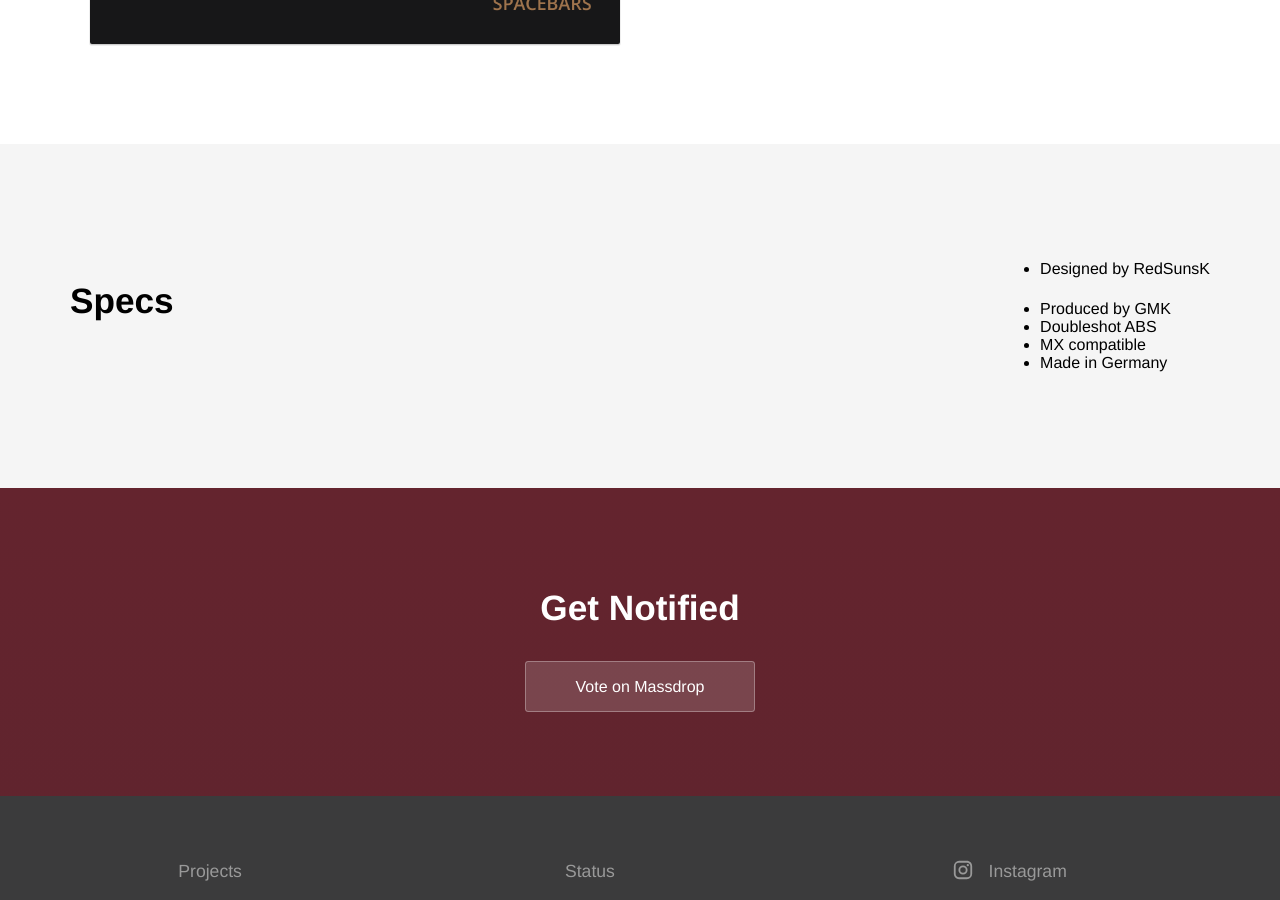
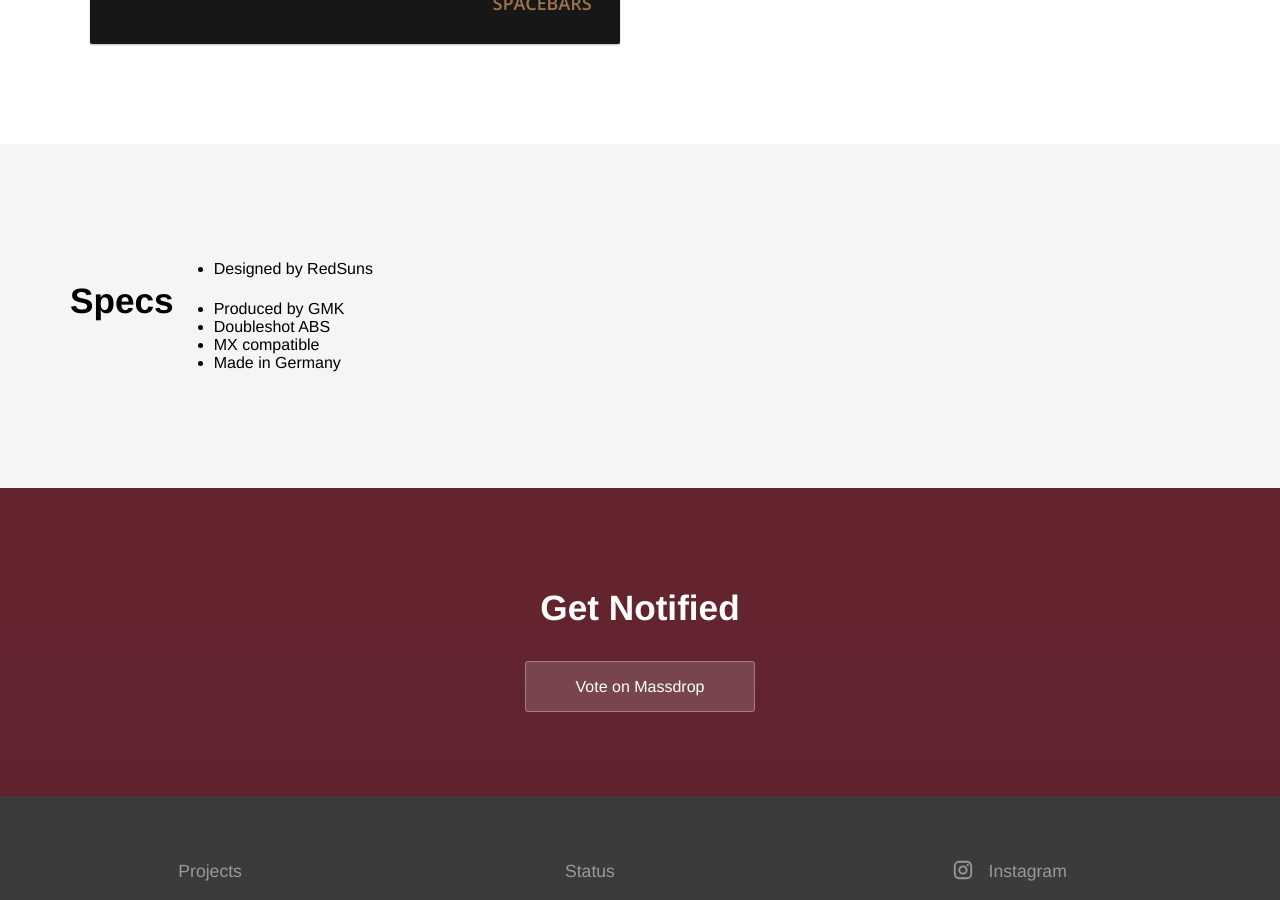
Before and after one commit to RedSunsRMK/redsunsrmk.github.io, a Jekyll site: the page built from index.html, in a window 1280 px wide and 900 px high, scrolled down 4039 px. Built offline with Jekyll 4.4.1, drawn with Linux system fonts in a browser that asks for light colours.

Commit message:
Update index.html

```diff
--- a/index.html
+++ b/index.html
@@ -117,9 +117,9 @@ description: A samurai-themed keyset.
 	<section class="testimonial">
 		<div class="container flex">
 			<h2><strong>Specs</strong></h2>
-			<p class="text editable">
+			<p class="editable">
 		          <ul>
-			    <li>Designed by RedSunsK</p>
+			    <li>Designed by RedSuns</p>
 			    <li>Produced by GMK</li>
 			    <li>Doubleshot ABS</li>
 			    <li>MX compatible</li>
```
